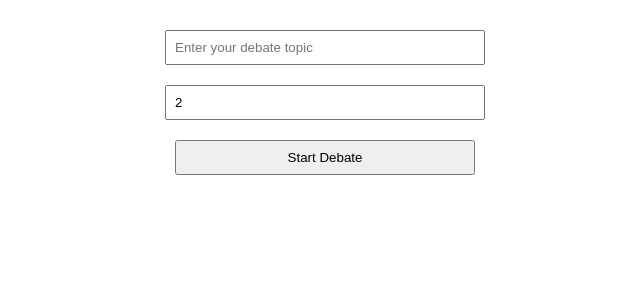
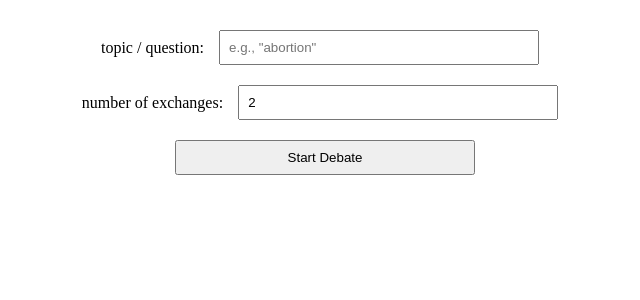
Before and after one commit to jzelAdmin2006/ollama-debate-PoC-frontend, an Angular app: page / in a window 1280 px wide. Shown: the top 300 px of the page, without its empty margins (315-955 px from the left). Built offline with nearby package versions, Linux system fonts and the light colour scheme.

Commit message:
create input field labels

```diff
--- a/src/app/components/debate/debate.component.html
+++ b/src/app/components/debate/debate.component.html
@@ -1,14 +1,12 @@
 <div class="debate-form">
-  <input
-    [(ngModel)]="input"
-    placeholder="Enter your debate topic"
-    type="text"
-  />
-  <input
-    [(ngModel)]="exchanges"
-    placeholder="Number of exchanges"
-    type="number"
-  />
+  <div style="display: flex; align-items: center">
+    <span>topic / question:</span>
+    <input [(ngModel)]="input" placeholder='e.g., "abortion"' type="text" />
+  </div>
+  <div style="display: flex; align-items: center">
+    <span>number of exchanges:</span>
+    <input [(ngModel)]="exchanges" placeholder="e.g., 2" type="number" />
+  </div>
   <button (click)="submitDebate()">Start Debate</button>
 </div>
 
--- a/src/app/components/debate/debate.component.scss
+++ b/src/app/components/debate/debate.component.scss
@@ -9,6 +9,15 @@
     margin: 10px;
     padding: 8px;
     width: 300px;
+  }
+
+  div {
+    display: flex;
+    align-items: center;
+  }
+
+  span {
+    margin-right: 5px;
   }
 }
 
```
